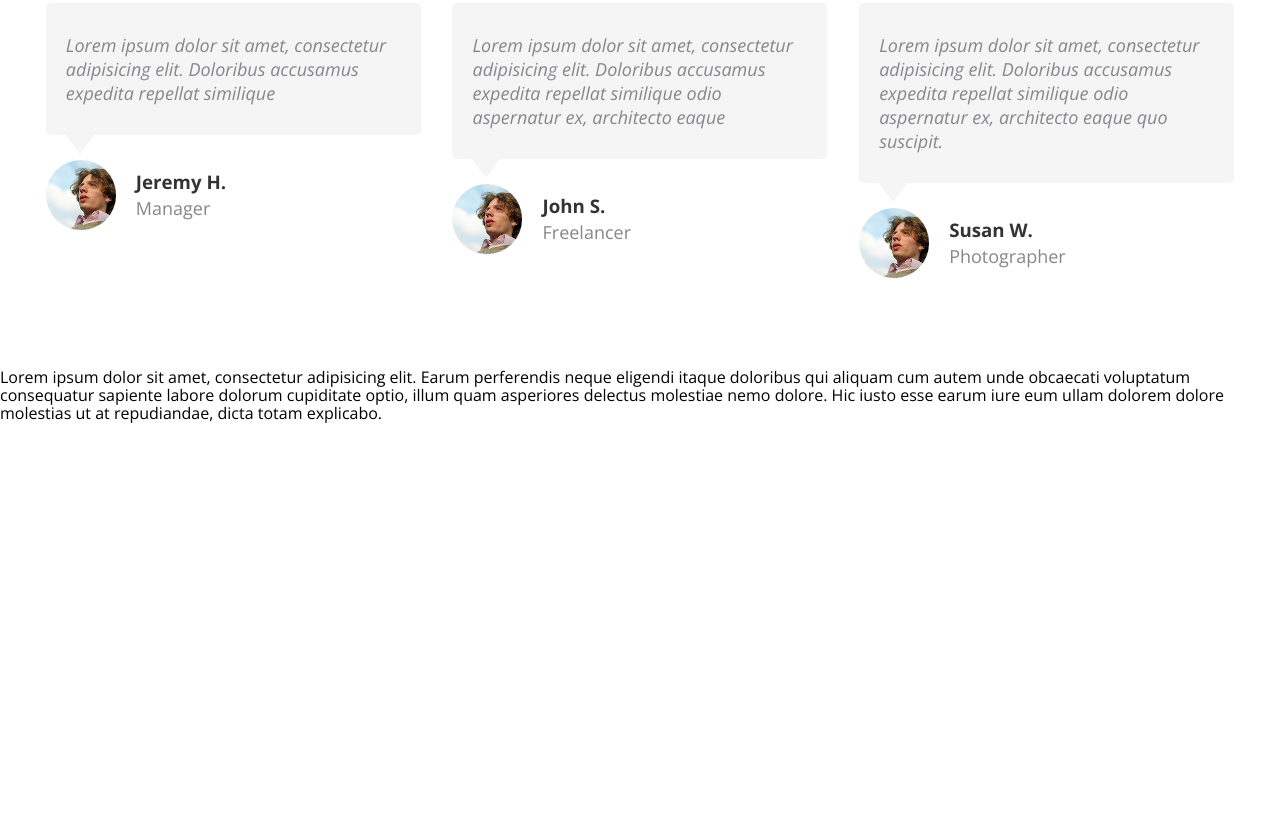
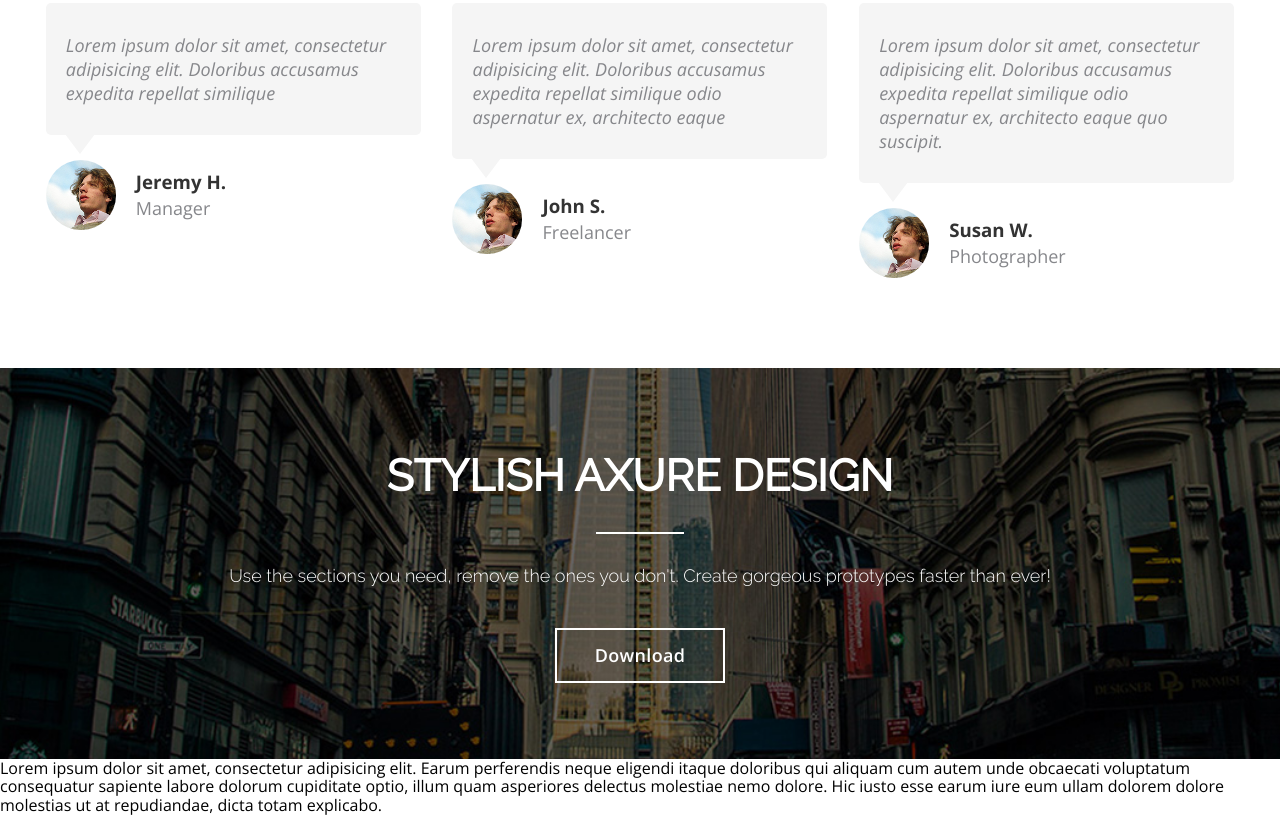
Before and after one commit to Gekagmeka/AX_IT.github.io, a plain HTML site: page index.html in a window 1280 px wide. Shown: the part 4908-5724 px from the top of the page. Before the commit the page ends 5332 px from the top, so only its background shows below. Drawn offline with nearby package versions, Linux system fonts and the light colour scheme.

Commit message:
background-image number 2 is ready

```diff
--- a/css/style.css
+++ b/css/style.css
@@ -144,7 +144,8 @@ body.locked{
 	display:block;
 	max-width:175px;
 }
-.row__line{
+.row__line,
+.custom__line{
 	background-color:#fffffe;
 	margin-left:5px;
 	margin-bottom:5vh;
@@ -164,7 +165,8 @@ body.locked{
 	color:#fff;
 	letter-spacing:0.8px;
 }
-.row__button{
+.row__button,
+.custom__button{
 	padding:15px 38px;
 	border:2px solid #fff;
 }
@@ -521,6 +523,39 @@ section{
 	padding-bottom:5px;
 }
 
+/*custom*/
+.custom{
+	background-image:url(../images/bg-02.jpg);
+	background-size:cover;
+	background-repeat:no-repeat;
+	background-position:center top;
+}
+.custom__content{
+	width:100%;
+	max-width:860px;
+	margin:0 auto;
+	padding:53px 0 76px;
+}
+.custom__title{
+	text-align:center;
+	color:#fff;
+}
+.custom__line{
+	margin:0 auto;
+	margin-bottom:4vh;
+}
+.custom__text{
+	text-align:center;
+	color:#fff;
+	font-family:Raleway, Aria, Helvetica, sans-serif;
+	font-weight:300;
+	padding:0 0 42px;
+}
+.custom__button{
+	display:block;
+	margin:0 auto;
+
+}
 
 
 /*media queries*/
@@ -782,7 +817,7 @@ section{
 		margin-bottom:60px;
 	}
 	.review{
-		padding:40px 0;
+		padding:40px 0 80px;
 	}
 }
 @media screen and (max-width:767px) {
--- a/index.html
+++ b/index.html
@@ -441,7 +441,20 @@
 				</div>
 			</div>
 		</section>
-
+		<section class="custom">
+			<div class="container">
+				<div class="custom__content">
+					<h1 class="custom__title">
+						STYLISH AXURE DESIGN
+					</h1>
+					<div class="custom__line line"></div>
+					<p class="custom__text">
+						Use the sections you need, remove the ones you don't. Create gorgeous prototypes faster than&nbsp;ever!
+					</p>
+					<button class="custom__button button" type="button">Download</button>
+				</div>
+			</div>
+		</section>
 
 
 		<section>
```
